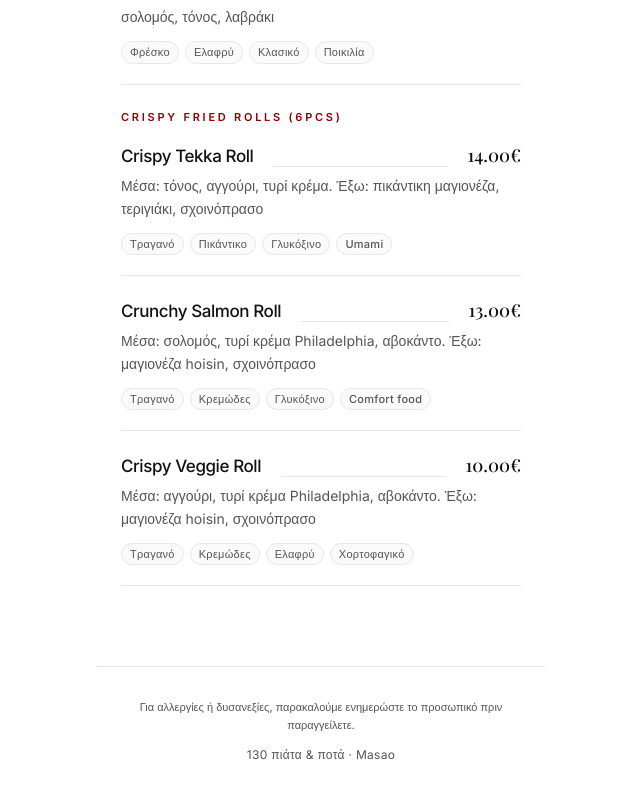
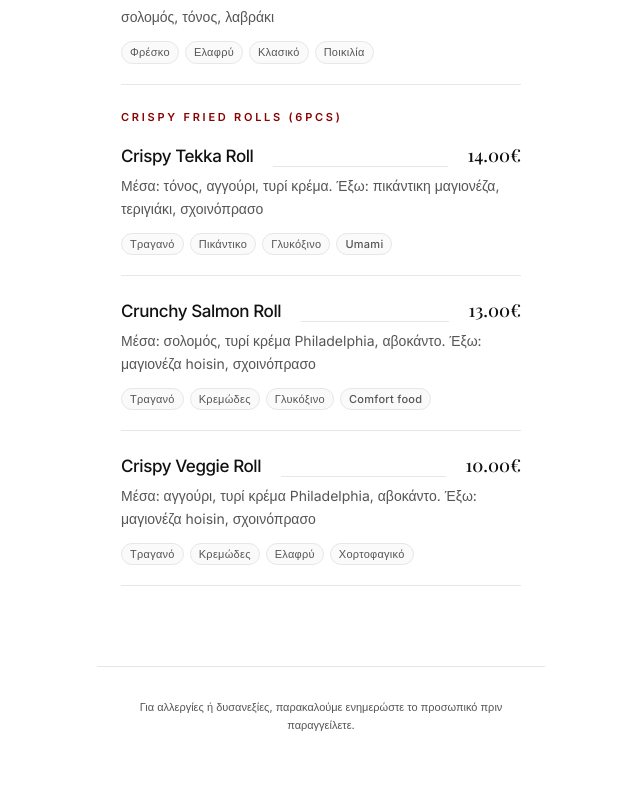
Before and after one commit to aggeloszax/masao-project, a Next.js app in the folder frontend/: page / in a window 1280 px wide. Shown: the part 4744-5539 px from the top of the page, without its empty margins (319-959 px from the left). Built offline with nearby package versions, Linux system fonts and the light colour scheme; no server answers; a web font is replaced by a local one.

Commit message:
Remove menu item count from footer

```diff
--- a/frontend/src/components/MenuApp.tsx
+++ b/frontend/src/components/MenuApp.tsx
@@ -1,6 +1,6 @@
 "use client";
 
-import { useEffect, useMemo, useState } from "react";
+import { useEffect, useState } from "react";
 import { getLocalized, menuGroups as staticMenuGroups, type MenuGroup } from "@/data/menu";
 import { useLanguage } from "@/i18n/LanguageContext";
 import { MenuNav } from "@/components/MenuNav";
@@ -43,16 +43,6 @@ export function MenuApp() {
   const menuGroups =
     menuResult?.lang === lang && menuResult.groups ? menuResult.groups : staticMenuGroups;
   const activeGroupId = resolveActiveGroupId(menuGroups, selectedGroup);
-  const itemCount = useMemo(
-    () =>
-      menuGroups.reduce(
-        (count, group) =>
-          count + group.sections.reduce((total, section) => total + section.items.length, 0),
-        0,
-      ),
-    [menuGroups],
-  );
-
   const tabs = menuGroups.map((group) => ({
     id: group.id,
     label: resolveMenuGroupLabel(group, lang),
@@ -131,7 +121,6 @@ export function MenuApp() {
         <p className="mx-auto mb-3 max-w-sm text-[11px] leading-relaxed text-muted">
           {t.allergyNotice}
         </p>
-        <p className="text-xs tracking-wide text-muted">{t.footer(itemCount)}</p>
       </footer>
 
       <Chat />
```
